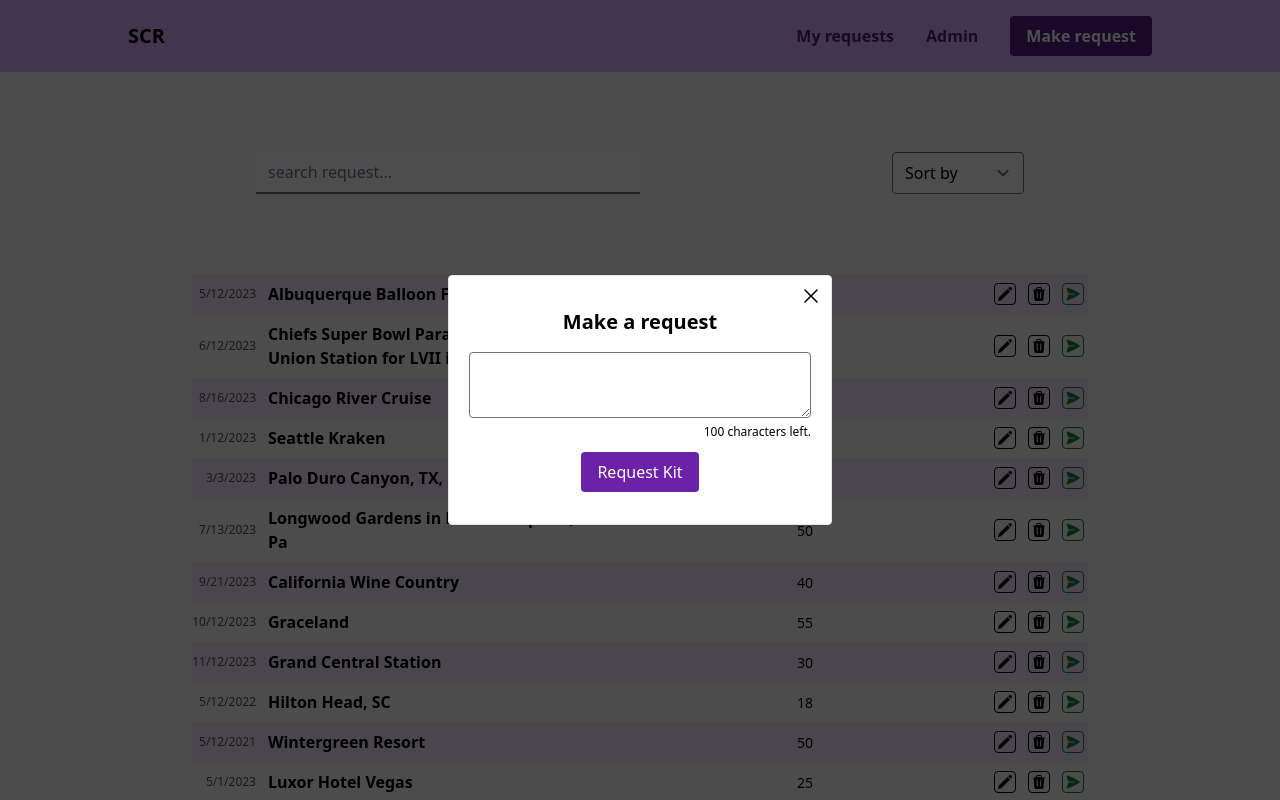
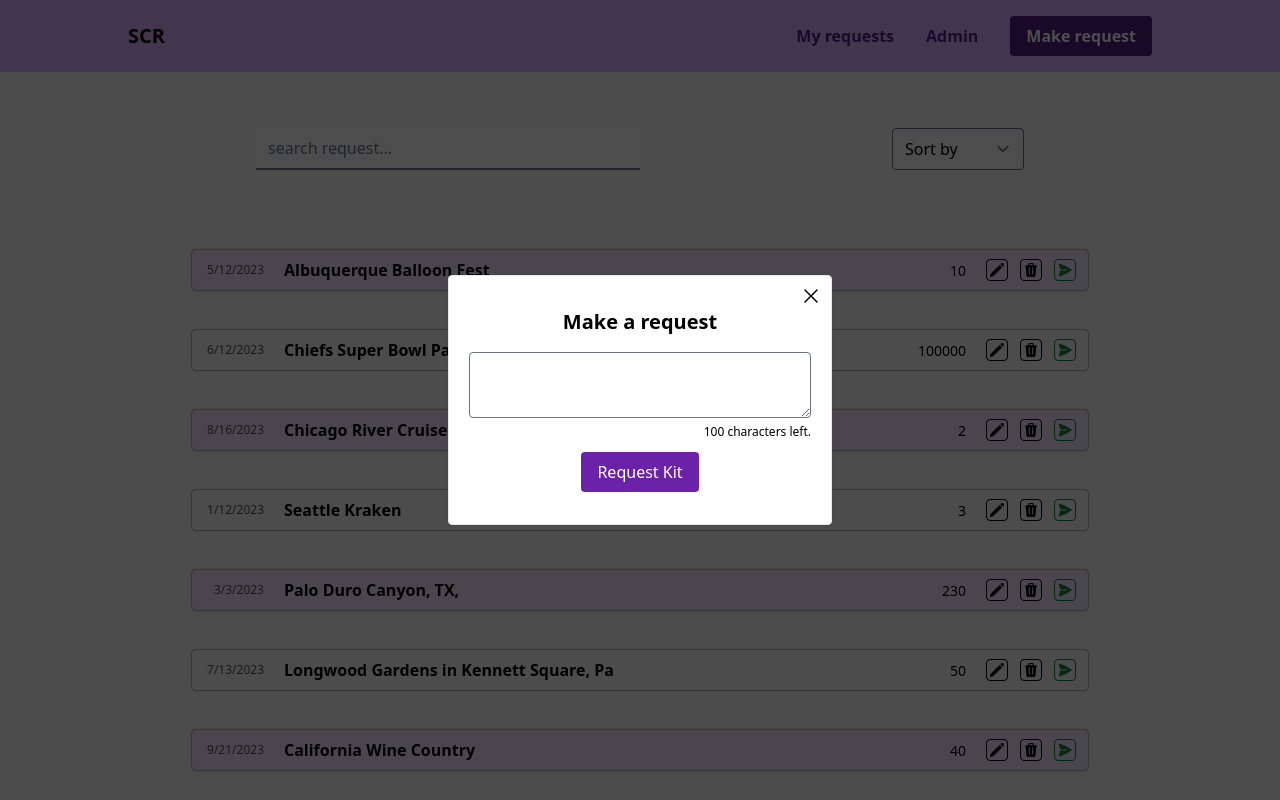
Before and after one commit to GMSTER22/scrapbook-concierge-request-app, a Vue app: page /admin in a window 1280 px wide. Both pictures are taken after a click on the button "Make request". Shown: the top 800 px of the page. Built offline with nearby package versions, Linux system fonts and the light colour scheme.

Commit message:
Refactored the requests list in different component, and refactored the modal

```diff
--- /dev/null
+++ b/src/components/delete-request.vue
@@ -0,0 +1,12 @@
+
+<script setup>
+
+
+
+</script>
+
+<template>
+
+  <h1>Delete component</h1>
+
+</template>
--- a/src/components/header.vue
+++ b/src/components/header.vue
@@ -1,11 +1,9 @@
 
 <script setup>
 
-  import MakeRequestModal from './make-request-modal.vue';
+  import Modal from './modal.vue';
 
-  import { state } from '../store/state';
-
-  const openRequestModal = () => state.open = true;
+  import { state, openModal } from '../store/state';
 
 </script>
 
@@ -29,11 +27,11 @@
 
         <div>
 
-          <button type="button" class="px-4 py-2 rounded font-semibold bg-purple-900 text-white" @click="openRequestModal">Make request</button>
+          <button type="button" class="px-4 py-2 rounded font-semibold bg-purple-900 text-white" @click="openModal">Make request</button>
 
-          <div aria-hidden="true">
+          <div :aria-hidden="! state.open">
 
-            <MakeRequestModal />
+            <Modal />
 
           </div>
 
--- a/src/components/make-request-modal.vue
+++ /dev/null
@@ -1,81 +0,0 @@
-
-<script setup>
-
-  import { ref, computed } from 'vue';
-
-  import { XMarkIcon } from '@heroicons/vue/24/solid';
-
-  import { state } from '../store/state';
-
-  const requestValue = ref( null );
-
-  const numberOfCharactersLeft = computed( () => {
-
-    return requestValue.value ?
-
-      100 - requestValue.value.length
-
-      :
-
-      100
-
-  } );
-
-  const toggleModal = () => state.open = ! state.open;
-
-  const onModalBackgroundClicked = e => {
-
-    if ( event.target.id === 'backdrop' ) toggleModal();
-
-  };
-
-</script>
-
-<template>
-
-  <Teleport to="body">
-
-    <div id="backdrop" class="fixed top-0 left-0 z-10 w-full h-full flex justify-center items-center bg-gradient-to-br from-[#000000b2] to-[#000000b2]" v-if="state.open" @click="onModalBackgroundClicked">
-
-      <form class="relative w-full max-w-sm px-5 py-8 border shadow rounded bg-white" action="">
-
-        <button class="absolute top-2 right-2" type="button" @click="toggleModal">
-
-          <XMarkIcon class="h-6 w-6 text-black" />
-
-        </button>
-
-        <fieldset class="mb-3">
-
-          <legend class="mb-4 text-xl text-center font-bold">Make a request</legend>
-
-          <div class="w-full">
-
-            <label for="request"></label>
-
-            <textarea class="w-full rounded" name="request" id="request" maxlength="100" v-model="requestValue"></textarea>
-
-
-          </div>
-
-          <p class="text-xs text-right">
-
-            {{ numberOfCharactersLeft }} characters left.
-
-          </p>
-
-        </fieldset>
-
-        <button class="block px-4 py-2 mx-auto bg-purple-800 text-white rounded" type="button">
-
-          Request Kit
-
-        </button>
-
-      </form>
-
-    </div>
-
-  </Teleport>
-
-</template>
--- /dev/null
+++ b/src/components/make-request.vue
@@ -0,0 +1,65 @@
+
+<script setup>
+
+  import { ref, computed } from 'vue';
+
+  import { XMarkIcon } from '@heroicons/vue/24/solid';
+
+  import { state, closeModal } from '../store/state';
+
+  const requestValue = ref( null );
+
+  const numberOfCharactersLeft = computed( () => {
+
+    return requestValue.value ?
+
+      100 - requestValue.value.length
+
+      :
+
+      100
+
+  } );
+
+</script>
+
+<template>
+
+  <form class="relative w-full max-w-sm px-5 py-8 border shadow rounded bg-white" action="">
+
+    <button class="absolute top-2 right-2" type="button" @click="closeModal">
+
+      <XMarkIcon class="h-6 w-6 text-black" />
+
+    </button>
+
+    <fieldset class="mb-3">
+
+      <legend class="mb-4 text-xl text-center font-bold">Make a request</legend>
+
+      <div class="w-full">
+
+        <label for="request"></label>
+
+        <textarea class="w-full rounded" name="request" id="request" maxlength="100" v-model="requestValue"></textarea>
+
+
+      </div>
+
+      <p class="text-xs text-right">
+
+        {{ numberOfCharactersLeft }} characters left.
+
+      </p>
+
+    </fieldset>
+
+    <button class="block px-4 py-2 mx-auto bg-purple-800 text-white rounded" type="button">
+
+      Request Kit
+
+    </button>
+
+  </form>
+
+</template>
--- /dev/null
+++ b/src/components/modal.vue
@@ -0,0 +1,44 @@
+
+<script setup>
+
+  // import { ref, computed } from 'vue';
+
+  // import { XMarkIcon } from '@heroicons/vue/24/solid';
+
+  import MakeRequest from './make-request.vue';
+
+  import UpdateRequest from './udpate-request.vue';
+
+  import DeleteRequest from './delete-request.vue';
+
+  import { state, openModal, closeModal } from '../store/state';
+
+  const onModalBackgroundClicked = e => {
+
+    if ( event.target.id === 'backdrop' ) closeModal();
+
+  };
+
+</script>
+
+<template>
+
+  <Teleport to="body">
+
+    <div
+
+      id="backdrop"
+
+      class="fixed top-0 left-0 z-10 w-full h-full flex justify-center items-center bg-gradient-to-br from-[#000000b2] to-[#000000b2]"
+
+      v-if="state.isModalOpen" @click="onModalBackgroundClicked"
+
+    >
+
+      <component :is="MakeRequest"></component>
+
+    </div>
+
+  </Teleport>
+
+</template>
--- /dev/null
+++ b/src/components/udpate-request.vue
@@ -0,0 +1,11 @@
+<script setup>
+
+
+
+</script>
+
+<template>
+
+  <h1>Update component</h1>
+
+</template>
--- a/src/store/state.js
+++ b/src/store/state.js
@@ -7,7 +7,9 @@ export const state = reactive( {
 
   requests,
 
-  open: false
+  isModalOpen: false,
+
+  requestToUpdateID: null
 
 } );
 
@@ -22,3 +24,15 @@ export const onLikeButtonClicked = id => {
   request.liked = ! request.liked;
 
 }
+
+export const openModal = () => {
+
+  if ( ! state.isModalOpen ) state.isModalOpen = true;
+
+}
+
+export const closeModal = () => {
+
+  if ( state.isModalOpen ) state.isModalOpen = false;
+
+}
--- a/src/views/admin.vue
+++ b/src/views/admin.vue
@@ -19,9 +19,9 @@
 
   <Header />
 
-  <main class="py-20">
+  <main class="py-14 px-5 lg:px-0">
 
-    <div class="max-w-3xl mx-auto justify-between flex mb-20">
+    <div class="flex justify-between max-w-3xl mx-auto mb-20">
 
       <form class="w-1/2" action="">
 
@@ -53,23 +53,31 @@
 
     <ul class="max-w-4xl mx-auto">
 
-      <li class="w-full flex justify-between items-center py-2 shadow-sm odd:bg-purple-100" v-for="({ date, name, votes, liked }, index) in state.requests" :key="index">
+      <li class="grid grid-rows-3 grid-cols-1 justify-between items-center gap-y-2 mb-10 p-2 rounded odd:bg-purple-100 sm:grid-rows-1 sm:grid-cols-[64px_1fr_auto_auto] sm:gap-x-5 shadow-[0_0_3px_rgb(0,0,0)] sm:shadow-[0_0_2px_rgb(0,0,0)]" v-for="({ date, name, votes, liked }, index) in state.requests" :key="index">
 
-        <div class="basis-96 flex items-center gap-x-3">
+        <!-- <div class="flex items-center gap-x-3"> -->
 
-          <span class="basis-16 shrink-0 text-right text-xs text-neutral-600">{{ formatDate( date ) }}</span>
+          <span class="text-left text-xs text-neutral-600 sm:text-right">
 
-          <span class="basis-auto font-semibold">{{ name }}</span>
+            {{ formatDate( date ) }}
 
-        </div>
+          </span>
 
-        <div class="basis-14 text-right">
+          <span class="px-5 text-lg font-bold text-center sm:pr-20 sm:pl-0 sm:text-base sm:text-left">
+
+            {{ name }}
+
+          </span>
+
+        <!-- </div> -->
+
+        <div class="text-right">
 
           <span class="text-sm">{{ votes }}</span>
 
         </div>
 
-        <div class="basis-auto flex gap-x-2">
+        <div class="flex gap-x-2 justify-self-end">
 
           <!-- <button class="text-xs px-4 py-1 rounded font-bold text-green-900 bg-green-300" type="button">Release</button>
 
--- a/src/views/home.vue
+++ b/src/views/home.vue
@@ -7,7 +7,7 @@
 
   import RequestList from '../components/request-list.vue';
 
-  import MakeRequestModal from '../components/make-request-modal.vue';
+  import Modal from '../components/modal.vue';
 
   import { HeartIcon } from '@heroicons/vue/24/solid';
 
@@ -63,9 +63,9 @@
 
   <Header />
 
-  <main class="max-w-5xl mx-auto py-20 px-5 lg:px-0">
+  <main class="max-w-5xl mx-auto py-14 px-5 lg:px-0">
 
-    <div class="max-w-2xl mx-auto justify-between flex mb-10">
+    <div class="max-w-2xl mx-auto justify-between flex mb-20">
 
       <form class="w-1/2" action="">
 
@@ -101,7 +101,7 @@
 
     <ul class="max-w-3xl mx-auto">
 
-      <li class="grid gap-x-3 mb-3 px-2 py-2 rounded bg-neutral-200 sm:grid-cols-[64px_1fr_auto_auto] sm:items-center sm:bg-transparent sm:odd:bg-purple-100" v-for="({ id, date, name, votes, liked }, index) in state.requests" :key="id">
+      <li class="grid gap-x-3 gap-y-4 mb-10 p-2 rounded shadow-[0_0_3px_rgb(0,0,0)] sm:grid-cols-[64px_1fr_auto_auto] sm:items-center sm:bg-transparent sm:odd:bg-purple-100 sm:shadow-[0_0_2px_rgb(0,0,0)]" v-for="({ id, date, name, votes, liked }, index) in state.requests" :key="id">
 
         <span class="text-left sm:text-right text-xs text-neutral-600">
 
@@ -109,7 +109,7 @@
 
         </span>
 
-        <span class="px-5 mb-3 text-lg font-semibold text-center sm:pr-20 sm:pl-0 sm:mb-0 sm:text-base sm:text-left">
+        <span class="px-5 mb-3 text-lg font-bold text-center sm:pr-20 sm:pl-0 sm:mb-0 sm:text-base sm:text-left">
 
           {{ name }}
 
--- a/src/views/my-requests.vue
+++ b/src/views/my-requests.vue
@@ -4,8 +4,6 @@
   import { ref, computed } from 'vue';
 
   import Header from '../components/header.vue';
-
-  import RequestList from '../components/request-list.vue';
 
   import { HeartIcon, PencilIcon, PaperAirplaneIcon, TrashIcon } from '@heroicons/vue/24/solid';
 
@@ -27,7 +25,7 @@
 
   <main class="py-14 px-5 lg:px-0">
 
-    <div class="max-w-2xl mx-auto justify-between flex mb-10">
+    <div class="flex justify-between max-w-2xl mx-auto mb-20">
 
       <form class="w-1/2" action="">
 
@@ -61,7 +59,7 @@
 
     <ul class="max-w-3xl mx-auto">
 
-      <li class="grid gap-x-3 mb-3 px-2 py-2 rounded bg-neutral-200 sm:grid-cols-[64px_1fr_auto_auto] sm:items-center sm:bg-transparent sm:odd:bg-purple-100" v-for="({ id, date, name, votes, liked }, index) in myRequestList" :key="id">
+      <li class="grid gap-x-3 gap-y-4 mb-10 p-2 rounded shadow-[0_0_3px_rgb(0,0,0)] sm:grid-cols-[64px_1fr_auto_auto] sm:items-center sm:bg-transparent sm:odd:bg-purple-100 sm:shadow-[0_0_2px_rgb(0,0,0)]" v-for="({ id, date, name, votes, liked }, index) in myRequestList" :key="id">
 
         <span class="text-left sm:text-right text-xs text-neutral-600">
 
@@ -69,7 +67,7 @@
 
         </span>
 
-        <span class="px-5 mb-3 text-lg font-semibold text-center sm:pr-20 sm:pl-0 sm:mb-0 sm:text-base sm:text-left">
+        <span class="px-5 text-lg font-bold text-center sm:pr-20 sm:pl-0 sm:text-base sm:text-left">
 
           {{ name }}
 
```
